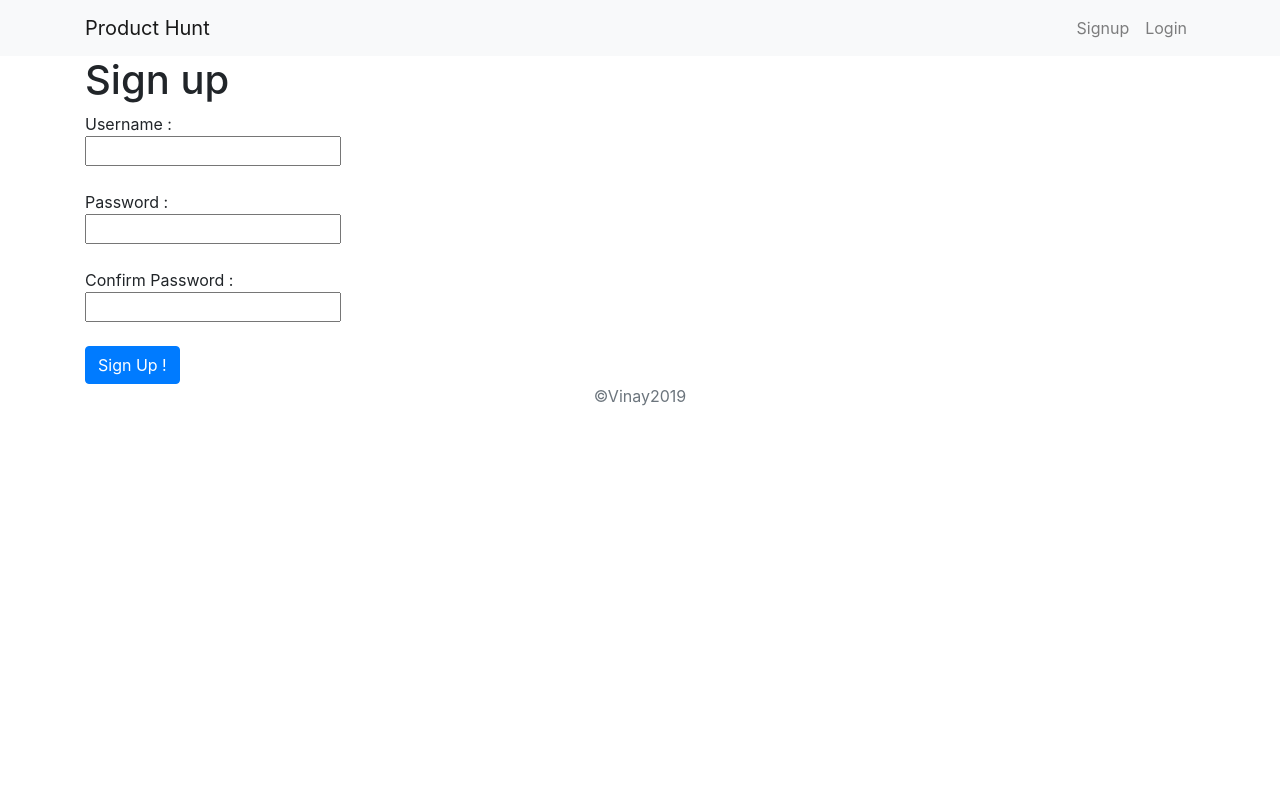
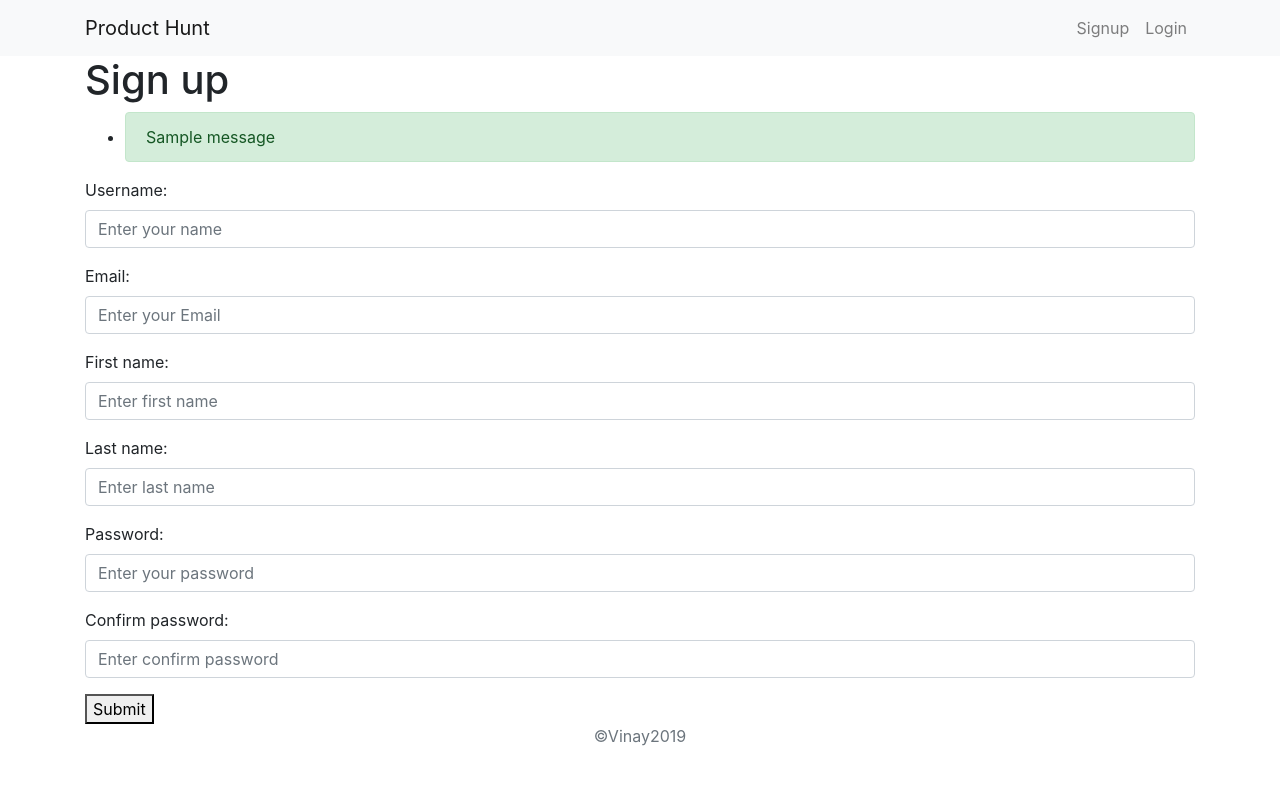
Before and after one commit to vinaykumariet/projecthunt, a Django app: page /accounts/signup/ in a window 1280 px wide. Shown: the top 785 px of the page. Run offline with Django 3.2, Linux system fonts and the light colour scheme; one stand-in notice (Sample message) is shown; some libraries are stand-ins or nearby versions.

Commit message:
user signup using form

```diff
--- /dev/null
+++ b/accounts/forms.py
@@ -0,0 +1,45 @@
+from django import forms
+from django.contrib.auth.models import User
+from django.core.validators import validate_email
+
+
+
+class Userform(forms.ModelForm):
+    username=forms.CharField(widget=forms.TextInput(attrs={'class':'form-control','placeholder':'Enter your name'}),required=True,max_length=50)
+    email=forms.CharField(widget=forms.EmailInput(attrs={'class':'form-control','placeholder':'Enter your Email'}),required=True,max_length=50)
+    first_name=forms.CharField(widget=forms.TextInput(attrs={'class':'form-control','placeholder':'Enter first name'}),required=True,max_length=50)
+    last_name=forms.CharField(widget=forms.TextInput(attrs={'class':'form-control','placeholder':'Enter last name'}),required=True,max_length=50)
+    password=forms.CharField(widget=forms.PasswordInput(attrs={'class':'form-control','placeholder':'Enter your password'}),required=True,max_length=50)
+    confirm_password=forms.CharField(widget=forms.PasswordInput(attrs={'class':'form-control','placeholder':'Enter confirm password'}),required=True,max_length=50)
+
+    class Meta():
+        model=User
+        fields=['username','email','first_name','last_name','password']
+
+    def clean_username(self):
+        user=self.cleaned_data['username']
+        try:
+            match=User.objects.get(username=user)
+        except:
+            return self.cleaned_data['username']
+        raise forms.ValidationError(" Username already exists")
+    def clean_email(self):
+        email=self.cleaned_data['email']
+        try:
+            m1=validate_email(email)
+        except:
+            return email
+        raise forms.ValidationError(" Email is not correct format")
+
+    def clean_confirm_password(self):
+        pas=self.cleaned_data['password']
+        cpas=self.cleaned_data['confirm_password']
+        MIN_LENGHT=8
+        if pas and cpas:
+            if pas != cpas:
+                raise forms.ValidationError('not match')
+            else:
+                if len(pas)<MIN_LENGHT:
+                    raise forms.ValidationError('should be 8')
+                if pas.isdigit():
+                        raise forms.ValidationError('password  not numbric')
--- a/accounts/templates/accounts/signup.html
+++ b/accounts/templates/accounts/signup.html
@@ -5,16 +5,44 @@
 
 <h1>Sign up</h1>
 {{ error }}
+<!-- <tr>
+{% for field in form %}
+    <td> {{ field.errors }}</td>
+{% endfor %}
+</tr>
+
+
+{% for field in form %}
+<tr>
+    <td>{{ field.label_tag }}:</td>
+    <td>
+        {{ field }}
+        {{ field.help_text }}
+    </td>
+</tr>
+{% endfor %} -->
+
+<div class="form-group">
+
+{% if messages %}
+<ul class="messges">
+{% for message in messages %}
+<li>
+
+  <div class="alert alert-success">{{ message }}</div>
+</li>
+{% endfor %}
+</ul>
+{% endif %}
+
+</div>
 <form method="POST" action="{% url 'signup' %}">
     {% csrf_token %}
-    Username :<br/>
-    <input type="text" name="username"/>
-    <br/> <br/>
-    Password :<br/>
-  <input type="password" name="password1"><br/><br/>
-  Confirm Password :<br/>
-  <input type="password" name="password2"><br/><br/>
-  <input type="submit" value="Sign Up !" class="btn btn-primary"/>
+  {{ form.as_p }}
+
+
+
+  <button type="submit" >Submit</button>
 </form>
 
 {% endblock %}
--- a/accounts/views.py
+++ b/accounts/views.py
@@ -1,23 +1,38 @@
 from django.shortcuts import render,redirect
 from django.contrib.auth.models import User
 from django.contrib import auth
+from .forms import Userform
+from django.contrib import messages
 # Create your views here.
 def signup(request):
     if request.method=='POST':
+        form1=Userform(request.POST)
+        if form1.is_valid():
+            username=form1.cleaned_data['username']
+            firstname=form1.cleaned_data['first_name']
+            lastname=form1.cleaned_data['last_name']
+            emailid=form1.cleaned_data['email']
+            password=form1.cleaned_data['password']
+            user=User.objects.create_user(username=username, first_name=firstname,last_name=lastname, email=emailid, password=password)
+            auth.login(request,user)
+            messages.success(request,'User Registration Successfully')
+            return redirect('home')
 
-        if request.POST['password1']==request.POST['password2']:
-            try:
-                user=User.objects.get(username=request.POST['username'])
-                return render(request,'accounts/signup.html',{'error':'user already exists' })
-            except User.DoesNotExist:
-                user=User.objects.create_user(request.POST['username'],password=request.POST['password1'])
-                auth.login(request,user)
-                return redirect('home')
 
-        else:
-            return render(request,'accounts/signup.html',{'error':'password doesn\'t match' })
+        # if request.POST['password1']==request.POST['password2']:
+        #     try:
+        #         user=User.objects.get(username=request.POST['username'])
+        #         return render(request,'accounts/signup.html',{'error':'user already exists' })
+        #     except User.DoesNotExist:
+        #         user=User.objects.create_user(request.POST['username'],password=request.POST['password1'])
+        #         auth.login(request,user)
+        #         return redirect('home')
+
+        # else:
+        #     return render(request,'accounts/signup.html',{'error':'password doesn\'t match' })
     else:
-          return render(request,'accounts/signup.html')
+        form1=Userform()
+    return render(request,'accounts/signup.html',{'form':form1})
 
 
 
```
Also changed, not shown: db.sqlite3.
